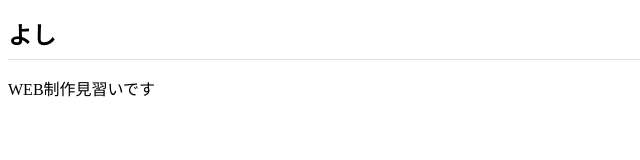
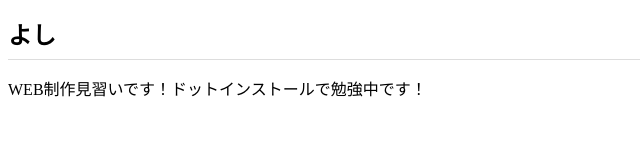
Before and after one commit to yoshi202208/yoshi202208.github.io, a plain HTML site: page index.html in a window 1280 px wide. Shown: the whole page, without its empty margins (0-640 px from the left). Drawn offline with Linux system fonts and the light colour scheme.

Commit message:
Add files via upload

```diff
--- a/index.html
+++ b/index.html
@@ -9,6 +9,6 @@
 </head>
 <body>
   <h1>よし</h1>
-  <p>WEB制作見習いです</p>
+  <p>WEB制作見習いです！ドットインストールで勉強中です！</p>
 </body>
 </html>
```
